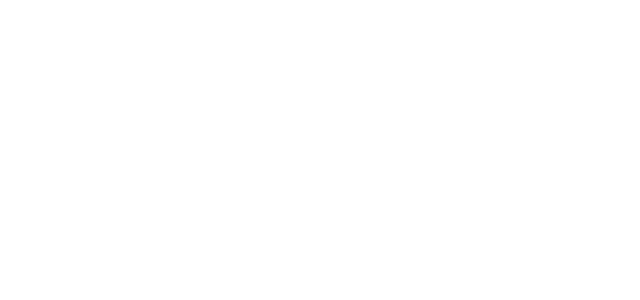
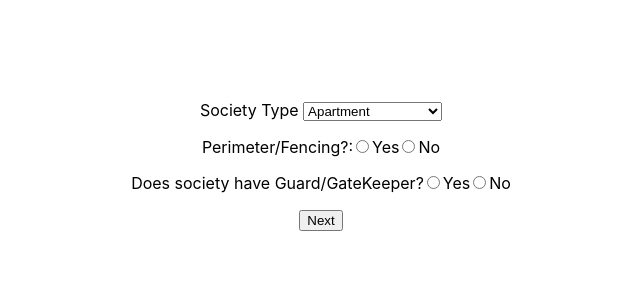
Before and after one commit to yashgaur969/society-frontend, a React (Create React App) app: page /dashboard in a window 1280 px wide. Shown: the top 300 px of the page, without its empty margins (319-959 px from the left). Built offline with nearby package versions, Linux system fonts and the light colour scheme.

Commit message:
society details ui page is made and also a route is made to go to that page

```diff
--- a/src/App.tsx
+++ b/src/App.tsx
@@ -2,6 +2,7 @@
 import './App.css';
 import { SignUp } from './components/SignUp';
 import { LogIn } from './components/LogIn';
+import { Dashboard } from './components/Dashboard';
 import { Route, Link, BrowserRouter as Router, Switch, BrowserRouter } from 'react-router-dom'
 const App = () =>{
   return (
@@ -9,6 +10,7 @@
      <switch>
        <Route exact={true} path="/" component={SignUp} />
        <Route exact={true} path="/login" component={LogIn} />
+       <Route exact={true} path="/dashboard" component={Dashboard} />
      </switch>
      </BrowserRouter>
 
--- /dev/null
+++ b/src/components/Dashboard/index.tsx
@@ -0,0 +1,42 @@
+import * as React from 'react';
+ import './style.css';
+
+ export const Dashboard: React.FC= () => {
+
+    return (
+        //    <p>Society Details</p>
+        <div className="society-details">
+            <label className="society">Society Type </label>
+            <select id="buildings">
+                <option value="apartment">Apartment</option>
+                <option value="building">Building</option>
+                <option value="independent-house">Independent House</option>
+            </select>
+            <div className="perimeter-fencing">
+                <p>Perimeter/Fencing?:
+                    <label className="radio-inline">
+                        <input type="radio" name="optradio" id="yes" />Yes
+                        </label>
+                    <label className="radio-inline">
+                        <input type="radio" name="optradio" id="no" />No
+                        </label></p>
+            </div>
+            <div className="guard-gatekeeper">
+                <p>Does society have Guard/GateKeeper?
+                    <label className="radio-inline">
+                        <input type="radio" name="optradio1" id="yes" />Yes
+                        </label>
+                    <label className="radio-inline">
+                        <input type="radio" name="optradio1" id="no" />No
+                        </label></p>
+            </div>
+            <div className="button-class">
+                <button type="button">Next</button>
+            </div>
+        </div>
+        );
+
+
+
+
+ };
--- /dev/null
+++ b/src/components/Dashboard/style.css
@@ -0,0 +1,4 @@
+.society-details{
+    text-align: center;
+    margin-top: 100px;
+}
--- a/src/components/SignUp/index.tsx
+++ b/src/components/SignUp/index.tsx
@@ -1,8 +1,6 @@
  import * as React from 'react';
  import './style.css';
 import { Component } from 'react';
-import { render } from 'react-dom';
-import link from "react-dom"
 import { Link } from 'react-router-dom';
 
 
```
